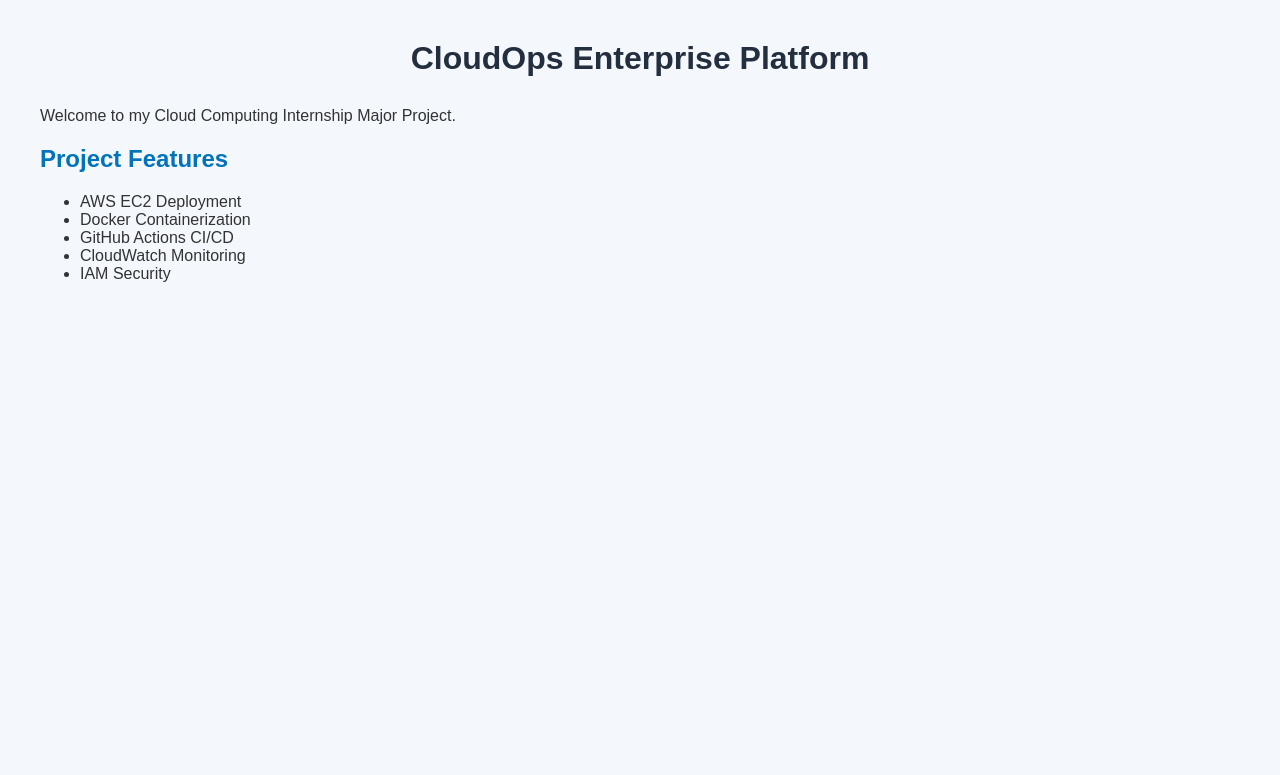
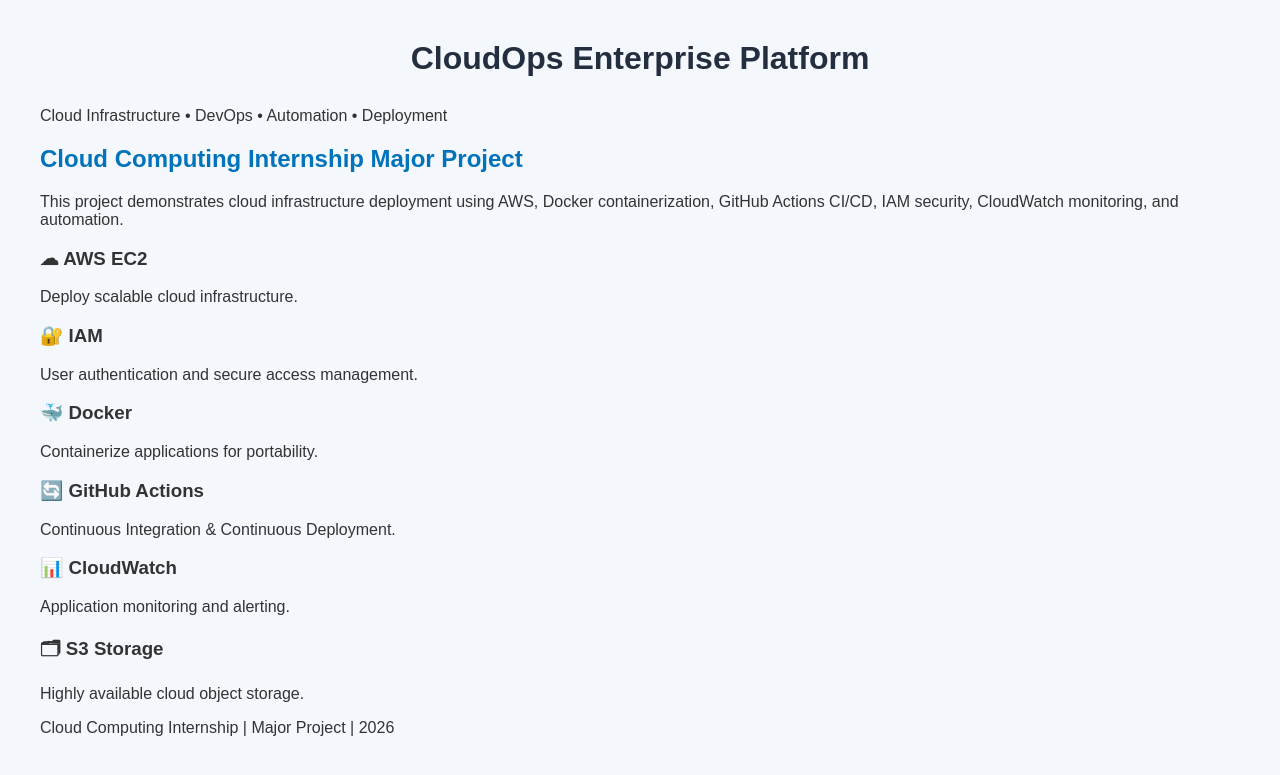
Before and after one commit to nadhanizaar/cloudops-enterprise-platform, a Flask app: page / in a window 1280 px wide. Shown: the top 775 px of the page. Run offline with Flask 3, Linux system fonts and the light colour scheme.

Commit message:
Finalize CloudOps platform infrastructure

```diff
--- a/templates/index.html
+++ b/templates/index.html
@@ -1,26 +1,67 @@
 <!DOCTYPE html>
-<html>
+<html lang="en">
 
 <head>
+    <meta charset="UTF-8">
+    <meta name="viewport" content="width=device-width, initial-scale=1.0">
     <title>CloudOps Enterprise Platform</title>
     <link rel="stylesheet" href="{{ url_for('static', filename='style.css') }}">
 </head>
 
 <body>
-    <div class="container">
+
+    <header>
         <h1>CloudOps Enterprise Platform</h1>
-        <p>Welcome to my Cloud Computing Internship Major Project.</p>
+        <p>Cloud Infrastructure • DevOps • Automation • Deployment</p>
+    </header>
 
-        <h2>Project Features</h2>
+    <section class="hero">
+        <h2>Cloud Computing Internship Major Project</h2>
+        <p>
+            This project demonstrates cloud infrastructure deployment using AWS,
+            Docker containerization, GitHub Actions CI/CD, IAM security,
+            CloudWatch monitoring, and automation.
+        </p>
+    </section>
 
-        <ul>
-            <li>AWS EC2 Deployment</li>
-            <li>Docker Containerization</li>
-            <li>GitHub Actions CI/CD</li>
-            <li>CloudWatch Monitoring</li>
-            <li>IAM Security</li>
-        </ul>
-    </div>
+    <section class="cards">
+
+        <div class="card">
+            <h3>☁ AWS EC2</h3>
+            <p>Deploy scalable cloud infrastructure.</p>
+        </div>
+
+        <div class="card">
+            <h3>🔐 IAM</h3>
+            <p>User authentication and secure access management.</p>
+        </div>
+
+        <div class="card">
+            <h3>🐳 Docker</h3>
+            <p>Containerize applications for portability.</p>
+        </div>
+
+        <div class="card">
+            <h3>🔄 GitHub Actions</h3>
+            <p>Continuous Integration & Continuous Deployment.</p>
+        </div>
+
+        <div class="card">
+            <h3>📊 CloudWatch</h3>
+            <p>Application monitoring and alerting.</p>
+        </div>
+
+        <div class="card">
+            <h3>🗂 S3 Storage</h3>
+            <p>Highly available cloud object storage.</p>
+        </div>
+
+    </section>
+
+    <footer>
+        <p>Cloud Computing Internship | Major Project | 2026</p>
+    </footer>
+
 </body>
 
 </html>
```
Also changed, not shown: kubernetes/deployment.yaml (added, +26 -0 lines), kubernetes/service.yaml (added, +16 -0 lines), 1 other file.
